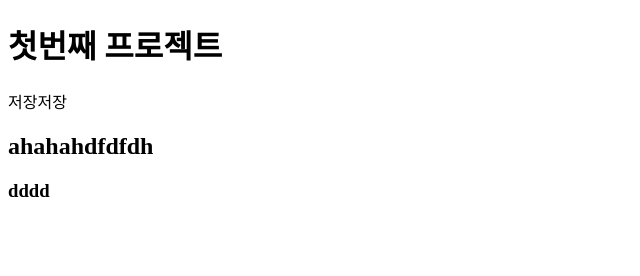
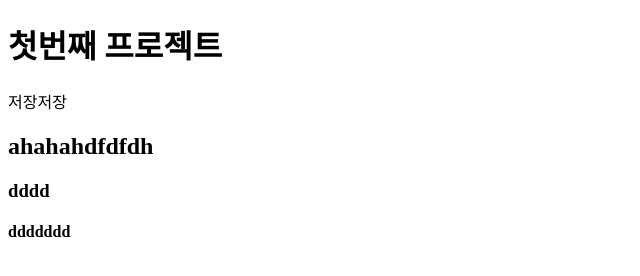
Before and after one commit to leeyuuu/first-noona-project, a plain HTML site: page index.html in a window 1280 px wide. Shown: the full height of the page, 0-640 px from the left. Drawn offline with Linux system fonts and the light colour scheme.

Commit message:
add new sentence

```diff
--- a/index.html
+++ b/index.html
@@ -11,6 +11,7 @@
     <h1>첫번째 프로젝트</h1>
     <p>저장저장</p>
     <h2>ahahahdfdfdh</h2>
-<h3>dddd</h3>
+    <h3>dddd</h3>
+    <h4>ddddddd</h4>
   </body>
 </html>
```
